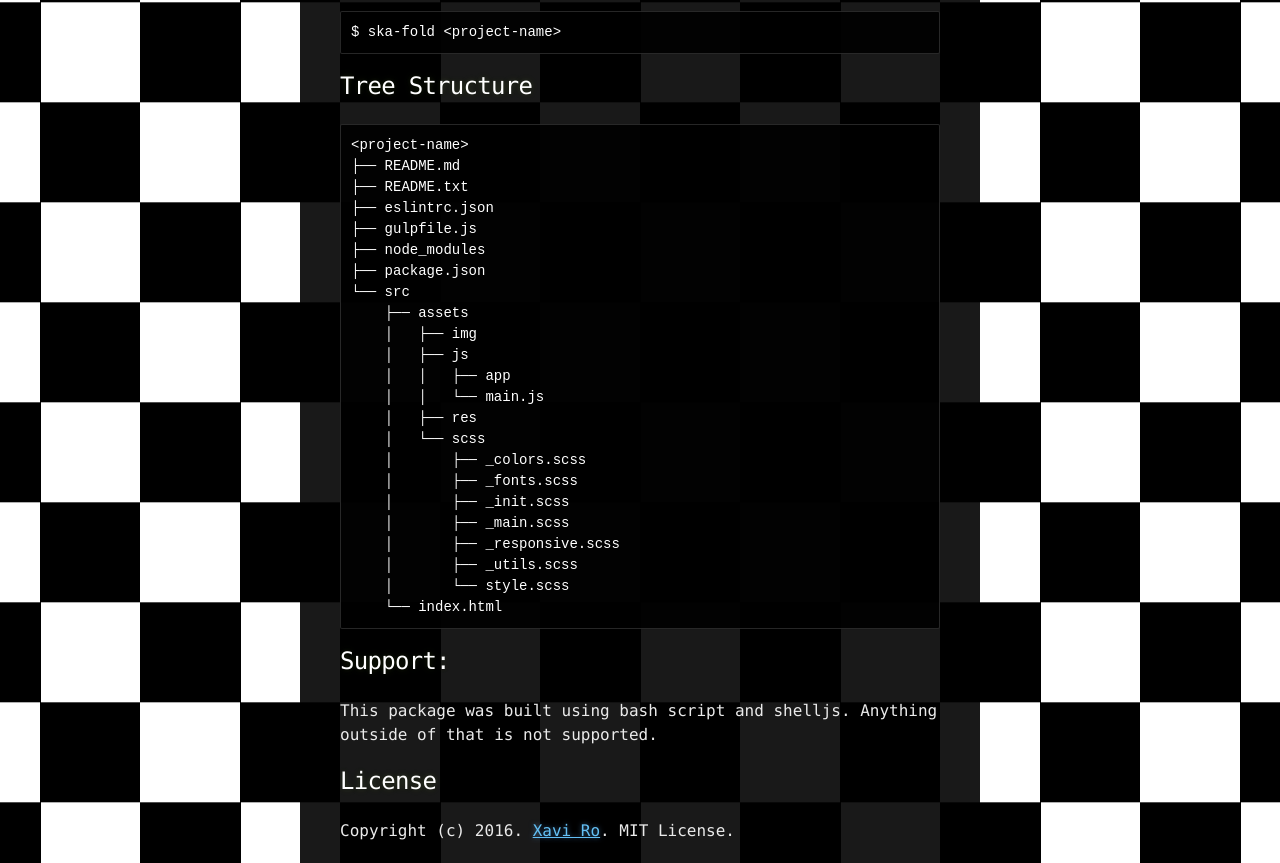
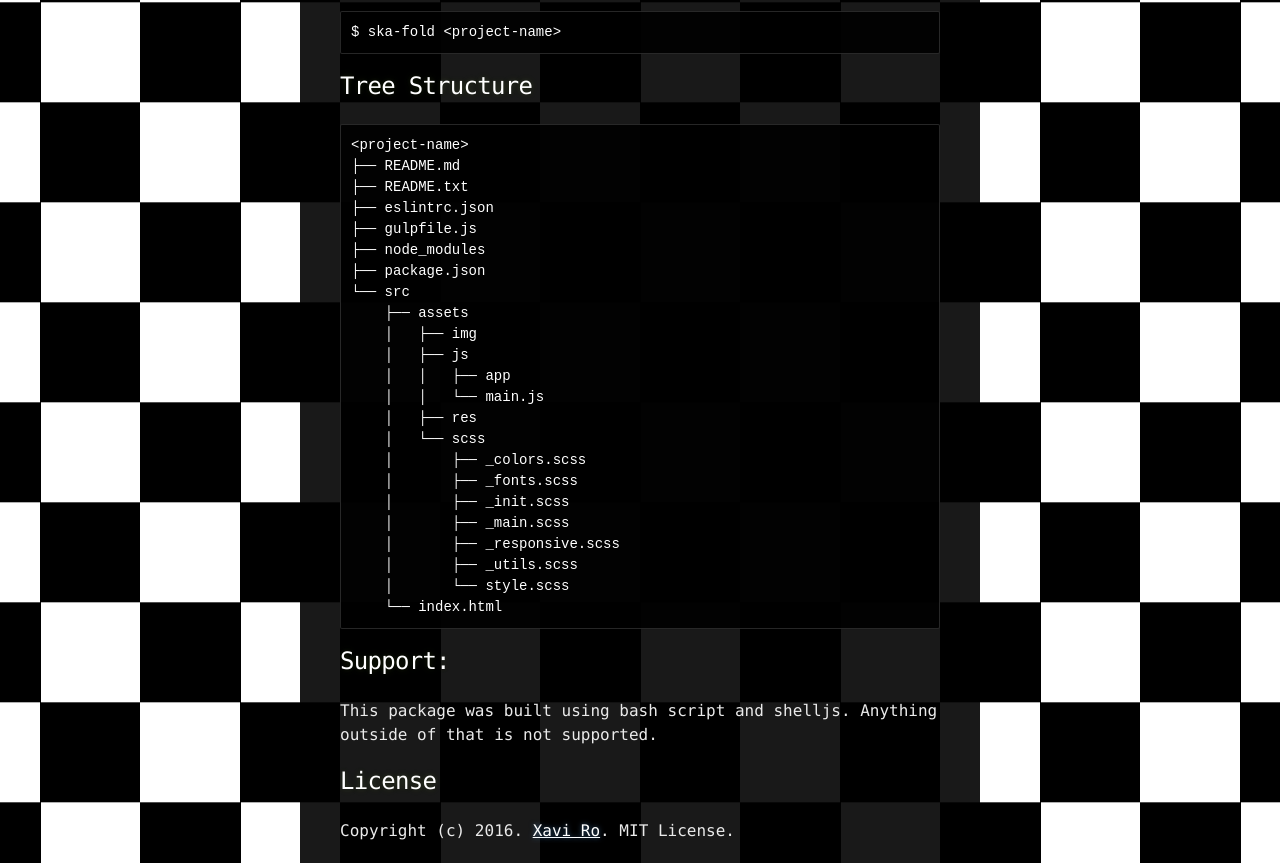
Before and after one commit to xrochoa/scaffolder, a plain HTML site: page index.html in a window 1280 px wide. Shown: the part 658-1521 px from the top of the page. Drawn offline with Linux system fonts and the light colour scheme.

Commit message:
Update stylesheet.css

```diff
--- a/stylesheets/stylesheet.css
+++ b/stylesheets/stylesheet.css
@@ -230,7 +230,7 @@ hr {
 */
 
 a {
-  color: #63c0f5;
+  color: white;
   text-shadow: 0 0 5px rgba(104, 182, 255, 0.5);
 }
 
```
